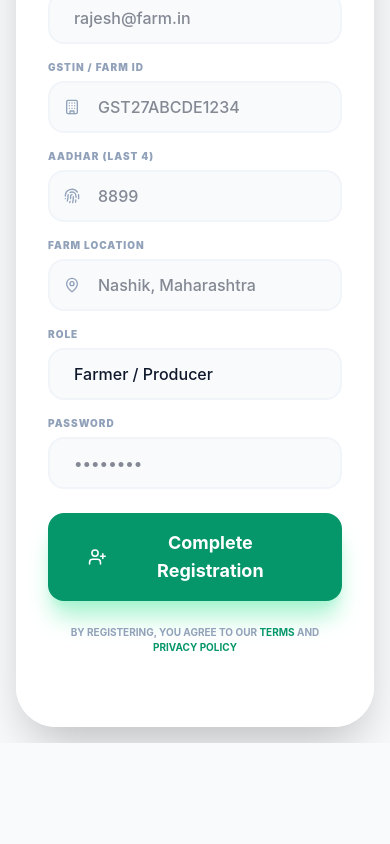
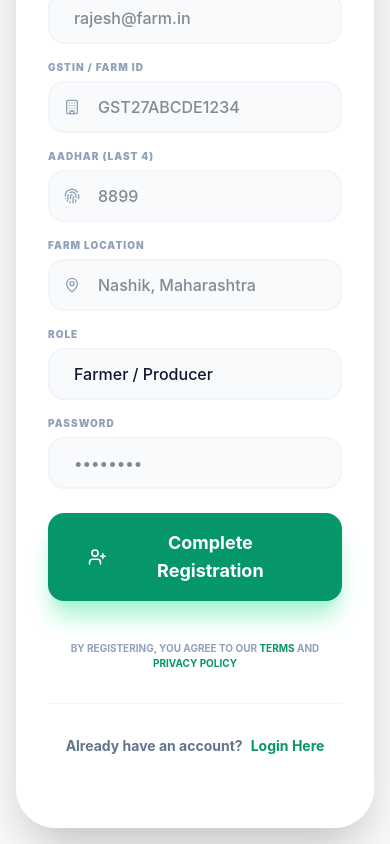
Before and after one commit to PREMSAWANT/AgriTrust-AI-Ledger, a React (Vite) app in the folder web_dashboard/: page /register in a window 390 px wide. Shown: the part 567-1411 px from the top of the page. Before the commit the page ends 1310 px from the top, so only its background shows below. Built offline with nearby package versions, Linux system fonts and the light colour scheme; no server answers.

Commit message:
fix: Restore Landing Page visibility and fix registration API endpoint

```diff
--- a/web_dashboard/src/api.js
+++ b/web_dashboard/src/api.js
@@ -14,6 +14,7 @@ API.interceptors.request.use((config) => {
 });
 
 export const loginUser = (credentials) => API.post('/auth/login', credentials);
+export const registerUser = (userData) => API.post('/auth/register', userData);
 export const getBatches = () => API.get('/batches');
 export const createBatch = (batchData) => API.post('/batches', batchData);
 export const getBatchDetails = (id) => API.get(`/batches/${id}`);
--- a/web_dashboard/src/components/LandingPage.jsx
+++ b/web_dashboard/src/components/LandingPage.jsx
@@ -1,7 +1,7 @@
 import React from 'react';
-import { motion } from 'framer-motion';
+import { motion, AnimatePresence } from 'framer-motion';
 import { useNavigate, Link } from 'react-router-dom';
-import { ShieldCheck, Leaf, TrendingUp, Cpu, ChevronRight, Play, Check, Globe, Award, Menu } from 'lucide-react';
+import { ShieldCheck, Leaf, TrendingUp, Cpu, ChevronRight, Play, Check, Globe, Award, Menu, X } from 'lucide-react';
 
 const LandingPage = () => {
   const navigate = useNavigate();
--- a/web_dashboard/src/components/UnifiedAuth.jsx
+++ b/web_dashboard/src/components/UnifiedAuth.jsx
@@ -2,8 +2,7 @@ import React, { useState, useEffect } from 'react';
 import { motion, AnimatePresence } from 'framer-motion';
 import { useNavigate, useLocation, Link } from 'react-router-dom';
 import { LogIn, UserPlus, AlertCircle, Home, ShieldCheck, ArrowLeft, ArrowRight, Phone, MapPin, Fingerprint, Building } from 'lucide-react';
-import { loginUser } from '../api';
-import axios from 'axios';
+import { loginUser, registerUser } from '../api';
 
 const UnifiedAuth = () => {
   const navigate = useNavigate();
@@ -60,7 +59,7 @@ const UnifiedAuth = () => {
     setLoading(true);
     setError('');
     try {
-      await axios.post('http://localhost:5000/api/auth/register', regData);
+      await registerUser(regData);
       setIsLogin(true);
       navigate('/login');
     } catch (err) {
@@ -236,9 +235,23 @@ const UnifiedAuth = () => {
                       {loading ? 'Creating Account...' : <><UserPlus size={20} /> Complete Registration</>}
                     </button>
 
-                    <p className="text-[10px] text-center text-slate-400 font-bold uppercase mt-2">
+                    <p className="text-[10px] text-center text-slate-400 font-bold uppercase mt-6">
                       By registering, you agree to our <Link to="/terms" className="text-emerald-600">Terms</Link> and <Link to="/privacy" className="text-emerald-600">Privacy Policy</Link>
                     </p>
+
+                    {/* Mobile Switcher */}
+                    <div className="md:hidden mt-8 pt-8 border-t border-slate-100 text-center">
+                      <p className="text-sm font-bold text-slate-500">
+                        {isLogin ? "New to AgriTrust?" : "Already have an account?"}
+                        <button
+                          type="button"
+                          onClick={toggleMode}
+                          className="ml-2 text-emerald-600 hover:underline"
+                        >
+                          {isLogin ? "Register Now" : "Login Here"}
+                        </button>
+                      </p>
+                    </div>
                   </form>
                 )}
               </motion.div>
```
